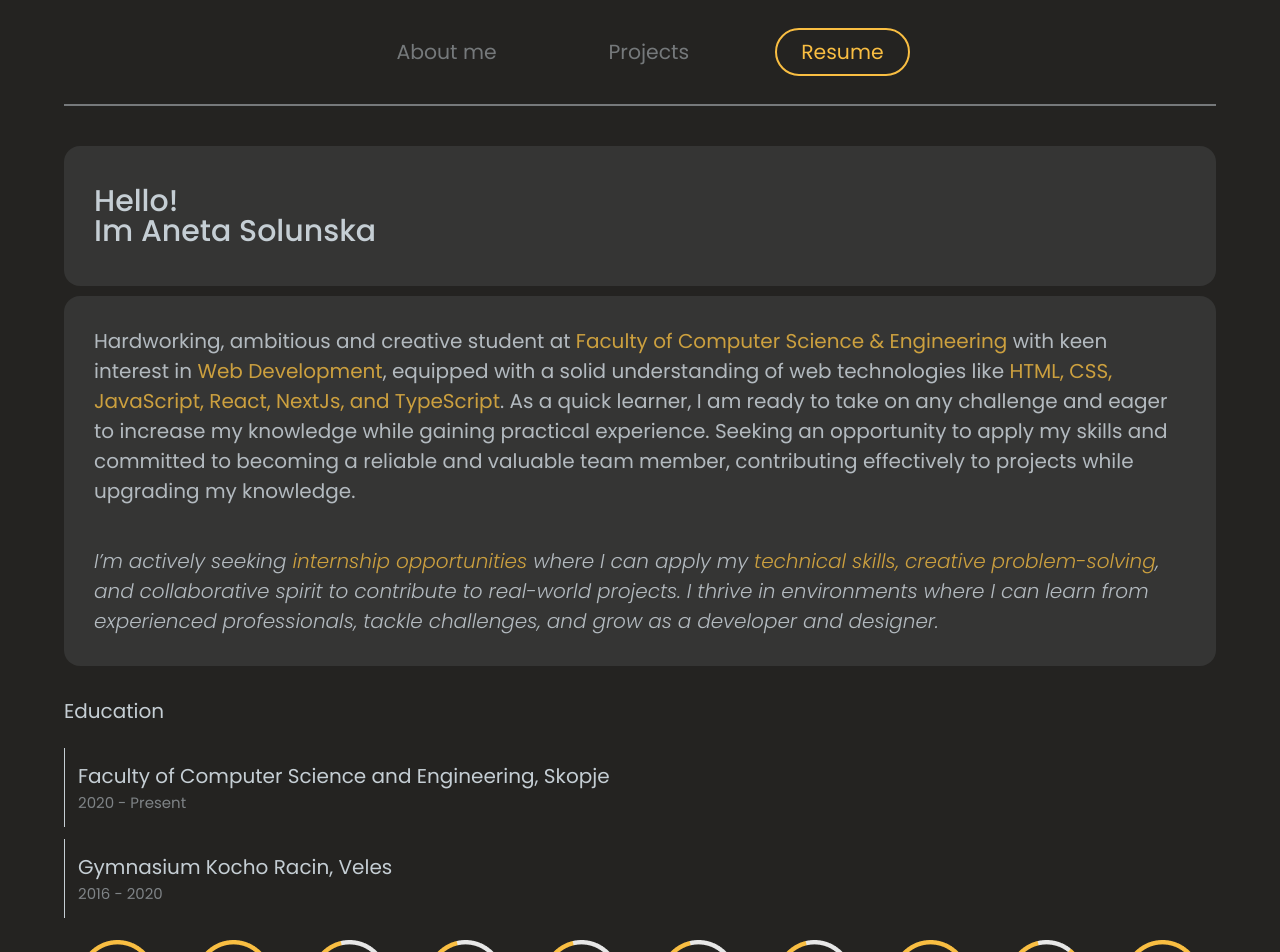
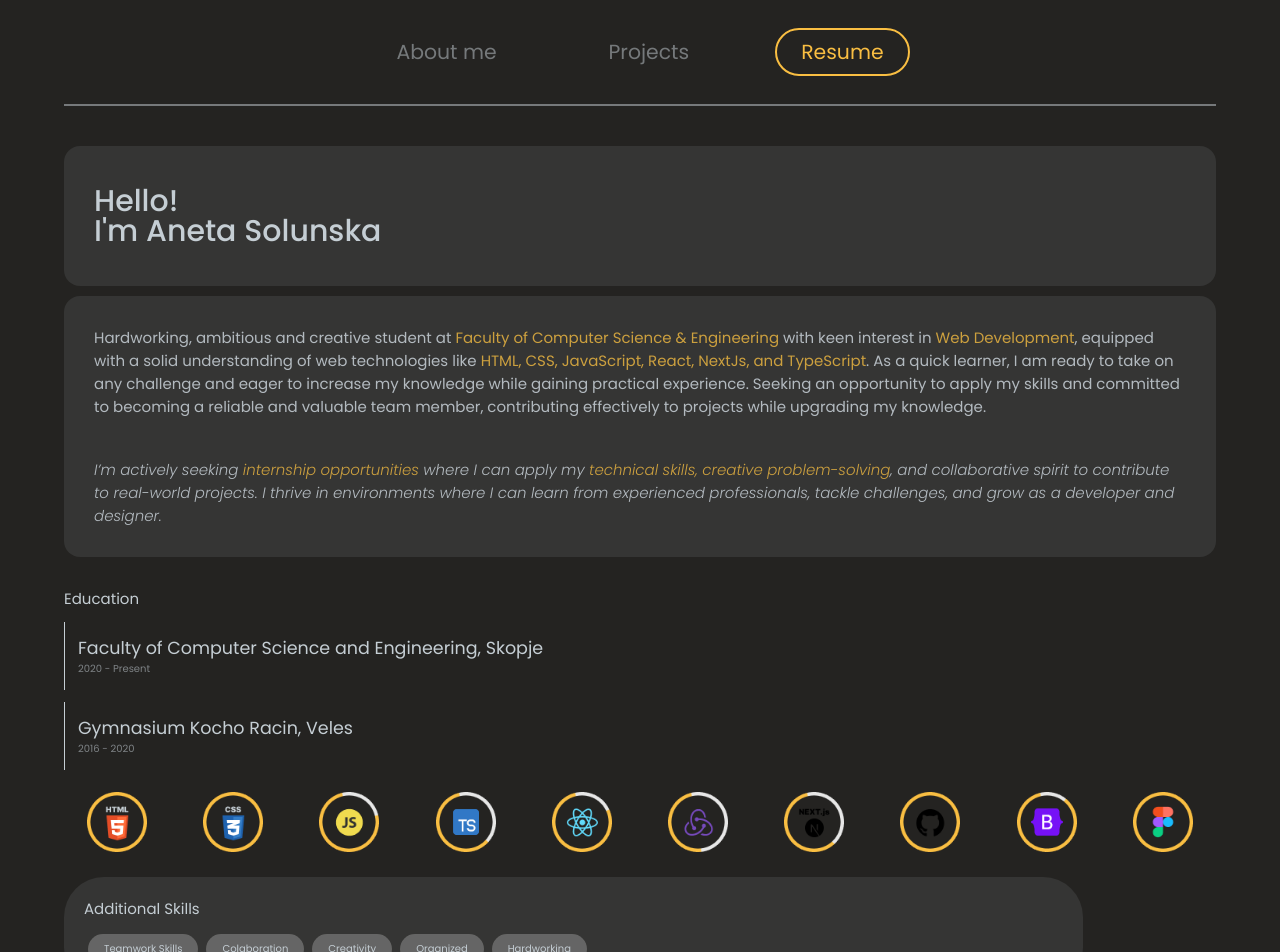
Before and after one commit to Solunska/Portfolio, a React (Vite) app: page /resume in a window 1280 px wide. Shown: the top 952 px of the page. Built offline with nearby package versions, Linux system fonts and the light colour scheme.

Commit message:
testing changes in layout

```diff
--- a/src/components/AboutMe/Introduction.jsx
+++ b/src/components/AboutMe/Introduction.jsx
@@ -3,7 +3,7 @@ import styles from './Introduction.module.css';
 export default function Introduction({ hiddenParagraph, className }) {
     return <div className={`${styles.container} ${className}`}>
         <p>Hello!</p>
-        <p>Im Aneta Solunska</p>
+        <p>I'm Aneta Solunska</p>
         <p className={hiddenParagraph ? styles.hidden : null}>I’m a <span>Computer Science and Engineering</span> student with a strong focus on <span>front-end development</span> and <span>UX/UI design</span>. My passion is building visually appealing and user-friendly websites, typically using <span>Figma</span> for design and <span>HTML</span>, <span>CSS</span>, <span>JavaScript</span>, and <span>React</span> for development.</p>
     </div>
 }
--- a/src/components/Projects/Content.jsx
+++ b/src/components/Projects/Content.jsx
@@ -11,8 +11,8 @@ export default function Content() {
     return <div className={styles.mainContainer}>
         <div className={styles.buttonsContainer}>
             <Button buttonClass={activeTab === 'react' ? styles.categoryButtonActive : styles.categoryButton} handleClick={() => setActiveTab('react')}>React</Button>
-            {/* <Button buttonClass={activeTab === 'uxui' ? styles.categoryButtonActive : styles.categoryButton} handleClick={() => setActiveTab('uxui')}>UX/UI</Button> */}
             <Button buttonClass={activeTab === 'school' ? styles.categoryButtonActive : styles.categoryButton} handleClick={() => setActiveTab('school')}>School Projects</Button>
+            <Button buttonClass={activeTab === 'uxui' ? styles.categoryButtonActive : styles.categoryButton} handleClick={() => setActiveTab('uxui')}>UX/UI</Button>
         </div>
         {activeTab === 'react' ? <ReactProjects /> : null}
         {activeTab === 'uxui' ? <UxUiProjects /> : null}
--- a/src/components/Projects/Content.module.css
+++ b/src/components/Projects/Content.module.css
@@ -12,12 +12,11 @@
 .categoryButton,
 .categoryButtonActive {
     padding: 0.75em 4.75em;
-    font-size: 1.25rem;
     border: none;
     border-radius: 1.75em;
     background-color: #6C6C6C;
     color: #C5CED4;
-    font-size: 1.25rem;
+    font-size: 1rem;
     font-weight: 500;
     cursor: pointer;
     z-index: 10000;
@@ -34,7 +33,7 @@
 
 .projectsContainer {
     display: grid;
-    gap: 4em;
+    gap: 2em;
     margin: 1.75rem 0;
 }
 
@@ -47,10 +46,15 @@
     margin-bottom: 1.6rem;
 }
 
+.imgContainer {
+    width: 40%;
+    aspect-ratio: 16/9;
+}
+
 .projectCardContainer img {
-    width: 40%;
+    width: 100%;
+    height: 100%;
     border-radius: 2em;
-    aspect-ratio: 16 / 9;
 }
 
 .descriptionContainer {
@@ -63,19 +67,19 @@
 
 .descriptionContainer p,
 .descriptionContainer div:first-of-type {
-    font-size: 1.7rem;
+    font-size: 1rem;
     color: #c5ced4c9;
 }
 
-.descriptionContainer div:first-of-type{
-    font-size: 1rem;
+.descriptionContainer div:first-of-type {
+    font-size: rem;
 }
 
-.descriptionContainer div:first-of-type div{
+.descriptionContainer div:first-of-type div {
     margin-bottom: 1em;
 }
 
-.descriptionContainer div:first-of-type div:last-of-type{
+.descriptionContainer div:first-of-type div:last-of-type {
     color: #F9BE42;
 }
 
@@ -92,7 +96,7 @@
 .buttonOutlined {
     text-decoration: none;
     padding: 0.75em 2.5em;
-    font-size: 1.2rem;
+    font-size: 1rem;
     background-color: transparent;
     color: #F9BE42;
     border: 1px solid #f9bf4294;
@@ -116,7 +120,7 @@
         flex-direction: column;
     }
 
-    .projectCardContainer img {
+    .imgContainer  {
         width: 100%;
     }
 
@@ -154,6 +158,7 @@
 }
 
 @media (max-width: 660px) {
+
     .categoryButton,
     .categoryButtonActive,
     .buttonOutlined {
@@ -163,6 +168,7 @@
 }
 
 @media (max-width: 500px) {
+
     .categoryButton,
     .categoryButtonActive,
     .buttonOutlined {
--- a/src/components/Projects/UxUiProjects.jsx
+++ b/src/components/Projects/UxUiProjects.jsx
@@ -1,8 +1,31 @@
 import ProjectCard from "../UI/ProjectCard";
 import cover from '../../assets/project-cover.png'
+import { motion } from "framer-motion";
+import styles from './Content.module.css';
 
 export default function UxUiProjects() {
-    return <>
+
+    const containerVariants = {
+        hidden: { opacity: 0 },
+        show: {
+            opacity: 1,
+            transition: {
+                staggerChildren: 0.3,
+            },
+        },
+    };
+
+    const itemVariants = {
+        hidden: { opacity: 0, y: 20 },
+        show: { opacity: 1, y: 0, transition: { duration: 0.5 } },
+    };
+
+    return <motion.div
+        variants={containerVariants}
+        initial="hidden"
+        animate="show"
+        className={styles.projectsContainer}>
+        <motion.div variants={itemVariants}>
             <ProjectCard
                 description={`This recipe app project aims to create a seamless and intuitive digital platform for cooking enthusiasts to discover, save, plan, and cook delicious meals effortlessly. With a focus on user-centric design, the app caters to a diverse audience of home cooks, culinary enthusiasts, and individuals seeking convenient meal planning solutions. The overarching goal of the project is to streamline the cooking experience, foster community engagement through recipe sharing, and inspire users to explore new flavors and cuisines.\nSolo project`}
                 linkCode="https://solunska.github.io/recipe-app.html"
@@ -10,5 +33,6 @@ export default function UxUiProjects() {
                 hidden={true}
                 photo={cover}
                 projectName="ChefMate" />
-    </>
+        </motion.div>
+    </motion.div>
 }
--- a/src/components/Resume/AdditionalSkills.module.css
+++ b/src/components/Resume/AdditionalSkills.module.css
@@ -2,7 +2,7 @@
     padding: 0.7em 1.6em;
     margin: 0.4em;
     color: #C5CED4;
-    font-size: 1.5em;
+    font-size: 1em;
     background-color: #ffffff3d;
     border-radius: 2em;
     transition: background-color 0.3s ease;
--- a/src/components/Resume/Content.jsx
+++ b/src/components/Resume/Content.jsx
@@ -58,6 +58,7 @@ export default function Content() {
             </motion.div>
         </div>
         <div className={styles.education_and_skills_container}>
+            <div>
                 <p className={styles.label}>Education</p>
                 <motion.div
                     initial={{ opacity: 0, x: -50 }}
@@ -69,6 +70,7 @@ export default function Content() {
                     <Education school='Gymnasium Kocho Racin, Veles'
                         year='2016 - 2020' />
                 </motion.div>
+            </div>
             <motion.div
                 className={styles.skills}
                 variants={containerVariants}
--- a/src/components/Resume/Content.module.css
+++ b/src/components/Resume/Content.module.css
@@ -1,7 +1,7 @@
 .resume_container {
     display: flex;
     height: 100%;
-    margin: 4em auto;
+    margin: 2em auto;
     justify-content: space-between;
 }
 
@@ -40,13 +40,13 @@
 }
 
 .label {
-    font-size: 2em;
+    font-size: 1.5em;
     color: #C5CED4;
     margin-left: 0.5em;
 }
 
 .resume_content {
-    font-size: 2em;
+    font-size: 1.5em;
     color: #c5ced4de;
     font-weight: 400;
 }
@@ -64,10 +64,14 @@
     align-items: center;
 }
 
+.skills img{
+    width: 6em;
+}
+
 .aditional_skills_container {
     margin: 1em 2em;
     background-color: #353534;
-    padding: 3em;
+    padding: 2em;
     border-radius: 4em;
 }
 
@@ -124,7 +128,7 @@
 
     .infoContainer {
         font-size: 0.5rem;
-        height: 80%;
+        height: auto;
         width: 85% !important;
     }
 
--- a/src/components/Resume/Education.module.css
+++ b/src/components/Resume/Education.module.css
@@ -5,12 +5,12 @@
 }
 
 .school {
-    font-size: 2em;
+    font-size: 1.75em;
     color: #C5CED4;
 }
 
 .year {
-    font-size: 1.5em;
+    font-size: 1em;
     color: #c5ced490;
 }
 
--- a/src/components/UI/ProjectCard.jsx
+++ b/src/components/UI/ProjectCard.jsx
@@ -19,7 +19,9 @@ export default function ProjectCard({
 
     return (
         <div className={styles.projectCardContainer}>
-            <img src={photo} alt={projectName} />
+            <div className={styles.imgContainer}>
+                 <img src={photo} alt={projectName} />
+            </div>
             <div className={styles.descriptionContainer}>
                 <p>{projectName}</p>
                 <div>{descriptionWithBreaks}</div>
```
Lines whose indentation alone changed are shown as unchanged.
